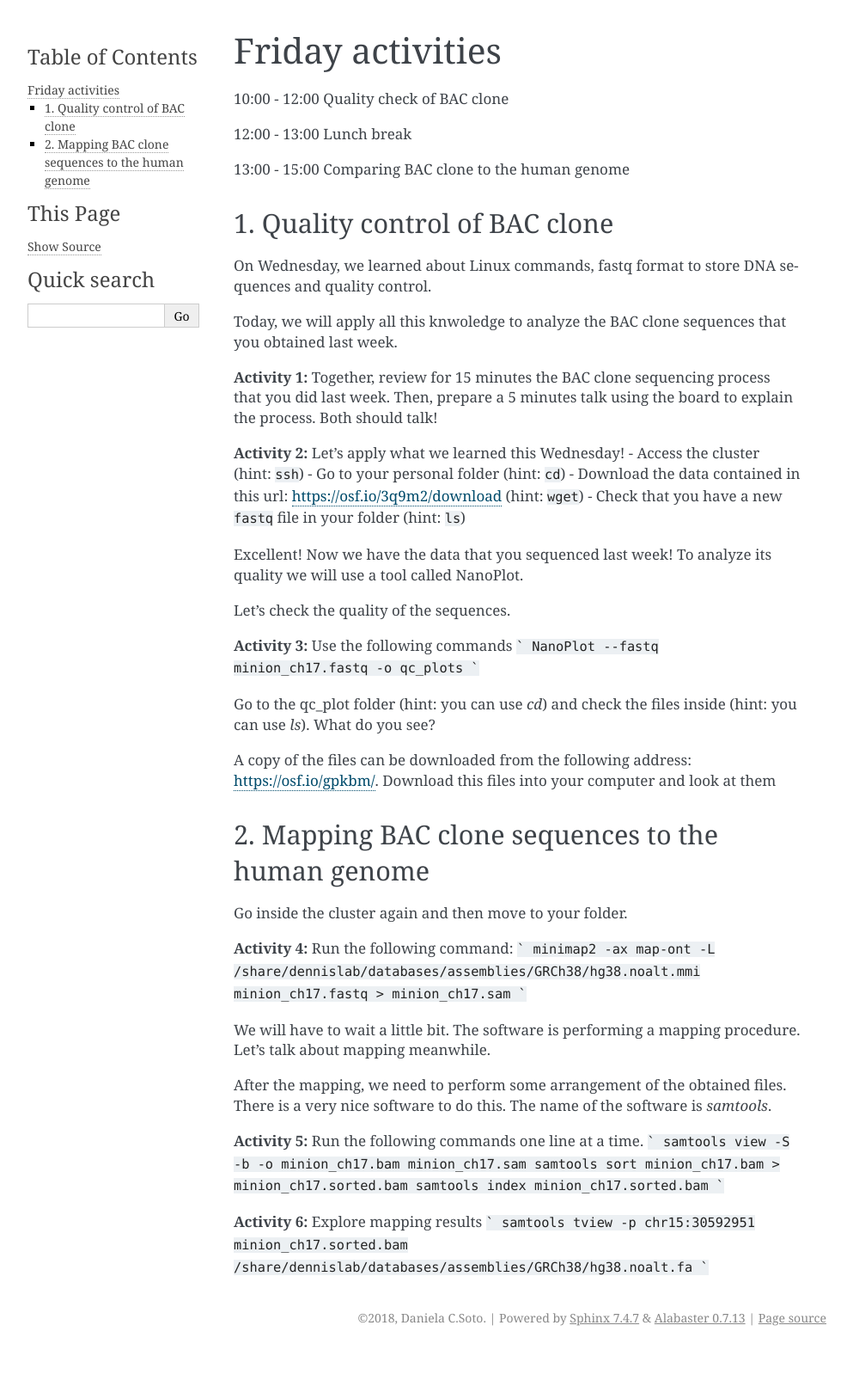
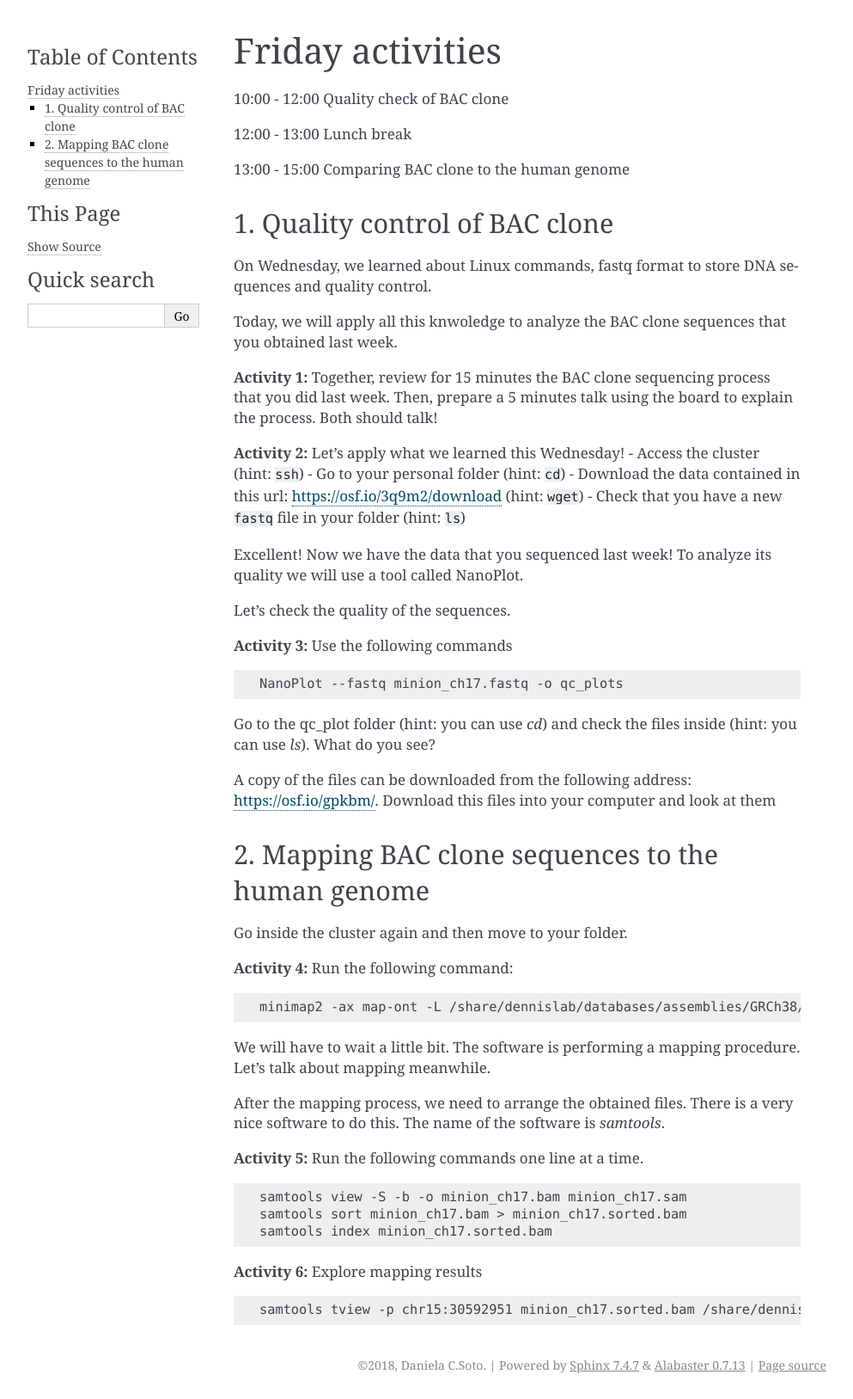
Before and after one commit to dcsoto/highschool-interns-2018, a Sphinx documentation site: the page built from docs/source/friday.rst, in a window 1280 px wide. Shown: the whole page at 86% size, without its empty margins (148-1141 px from the left). Built offline with Sphinx 7.4.7, drawn with Linux system fonts in a browser that asks for light colours; before the commit the page ends 1572 px from its top, so only the background shows below that.

Commit message:
fixing code blocks

````diff
--- a/docs/source/friday.rst
+++ b/docs/source/friday.rst
@@ -29,9 +29,10 @@ Excellent! Now we have the data that you sequenced last week! To analyze its qua
 Let's check the quality of the sequences.
 
 **Activity 3:** Use the following commands
-```
-NanoPlot --fastq minion_ch17.fastq -o qc_plots
-```
+
+.. code-block:: bash
+
+   NanoPlot --fastq minion_ch17.fastq -o qc_plots
 
 Go to the qc_plot folder (hint: you can use `cd`) and check the files inside (hint: you can use `ls`). What do you see?
 
@@ -43,22 +44,25 @@ A copy of the files can be downloaded from  the following address: https://osf.i
 Go inside the cluster again and then move to your folder.
 
 **Activity 4:** Run the following command:
-```
-minimap2 -ax map-ont -L /share/dennislab/databases/assemblies/GRCh38/hg38.noalt.mmi minion_ch17.fastq > minion_ch17.sam
-```
+
+.. code-block:: bash
+
+   minimap2 -ax map-ont -L /share/dennislab/databases/assemblies/GRCh38/hg38.noalt.mmi minion_ch17.fastq > minion_ch17.sam
 
 We will have to wait a little bit. The software is performing a mapping procedure. Let's talk about mapping meanwhile.
 
-After the mapping, we need to perform some arrangement of the obtained files. There is a very nice software to do this. The name of the software is `samtools`.
+After the mapping process, we need to arrange the obtained files. There is a very nice software to do this. The name of the software is `samtools`.
 
 **Activity 5:** Run the following commands one line at a time.
-```
-samtools view -S -b -o minion_ch17.bam minion_ch17.sam
-samtools sort minion_ch17.bam > minion_ch17.sorted.bam
-samtools index minion_ch17.sorted.bam
-```
+
+.. code-block:: bash
+
+   samtools view -S -b -o minion_ch17.bam minion_ch17.sam
+   samtools sort minion_ch17.bam > minion_ch17.sorted.bam
+   samtools index minion_ch17.sorted.bam
 
 **Activity 6:** Explore mapping results
-```
-samtools tview -p chr15:30592951 minion_ch17.sorted.bam /share/dennislab/databases/assemblies/GRCh38/hg38.noalt.fa
-```
+
+.. code-block:: bash
+
+   samtools tview -p chr15:30592951 minion_ch17.sorted.bam /share/dennislab/databases/assemblies/GRCh38/hg38.noalt.fa
````
